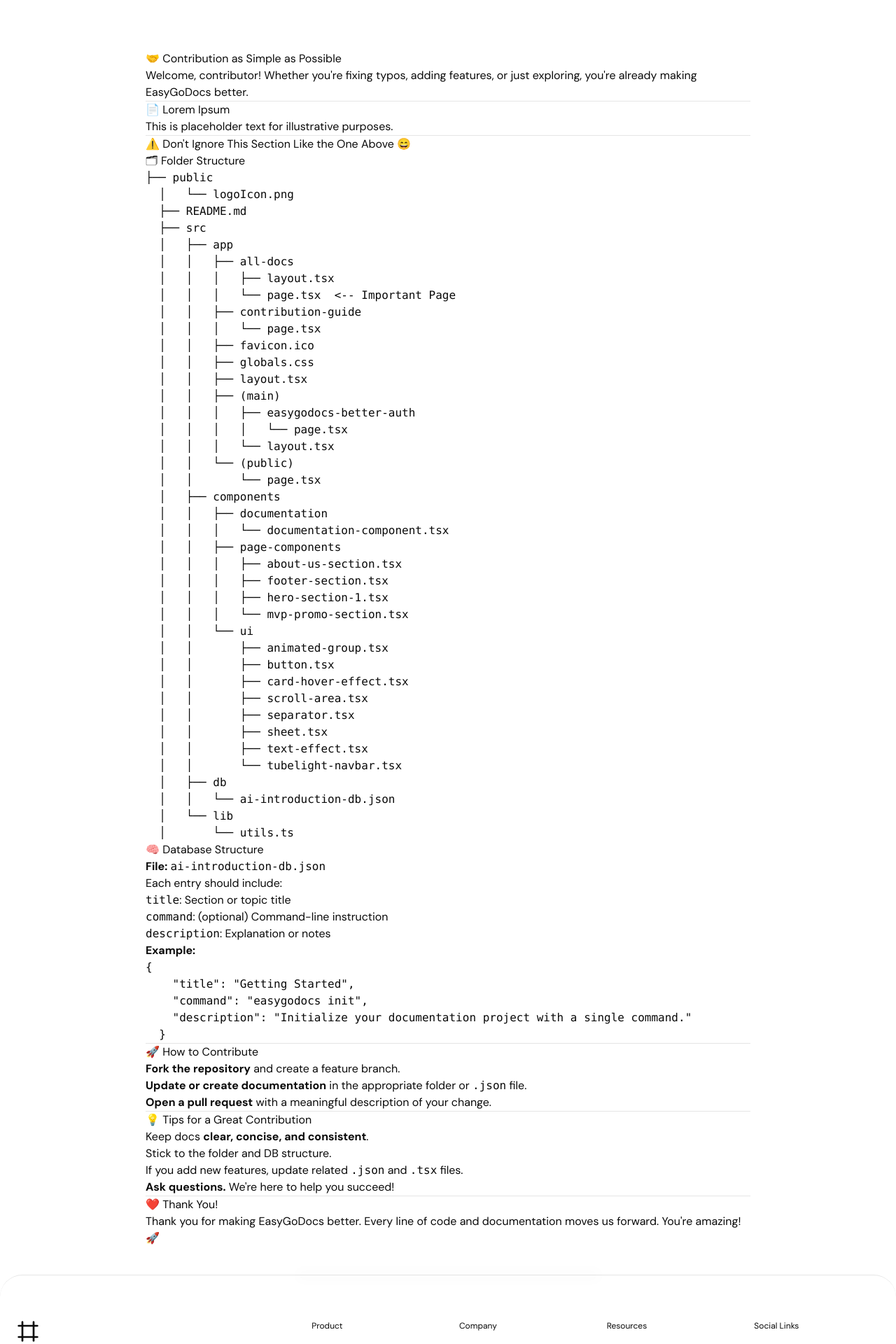
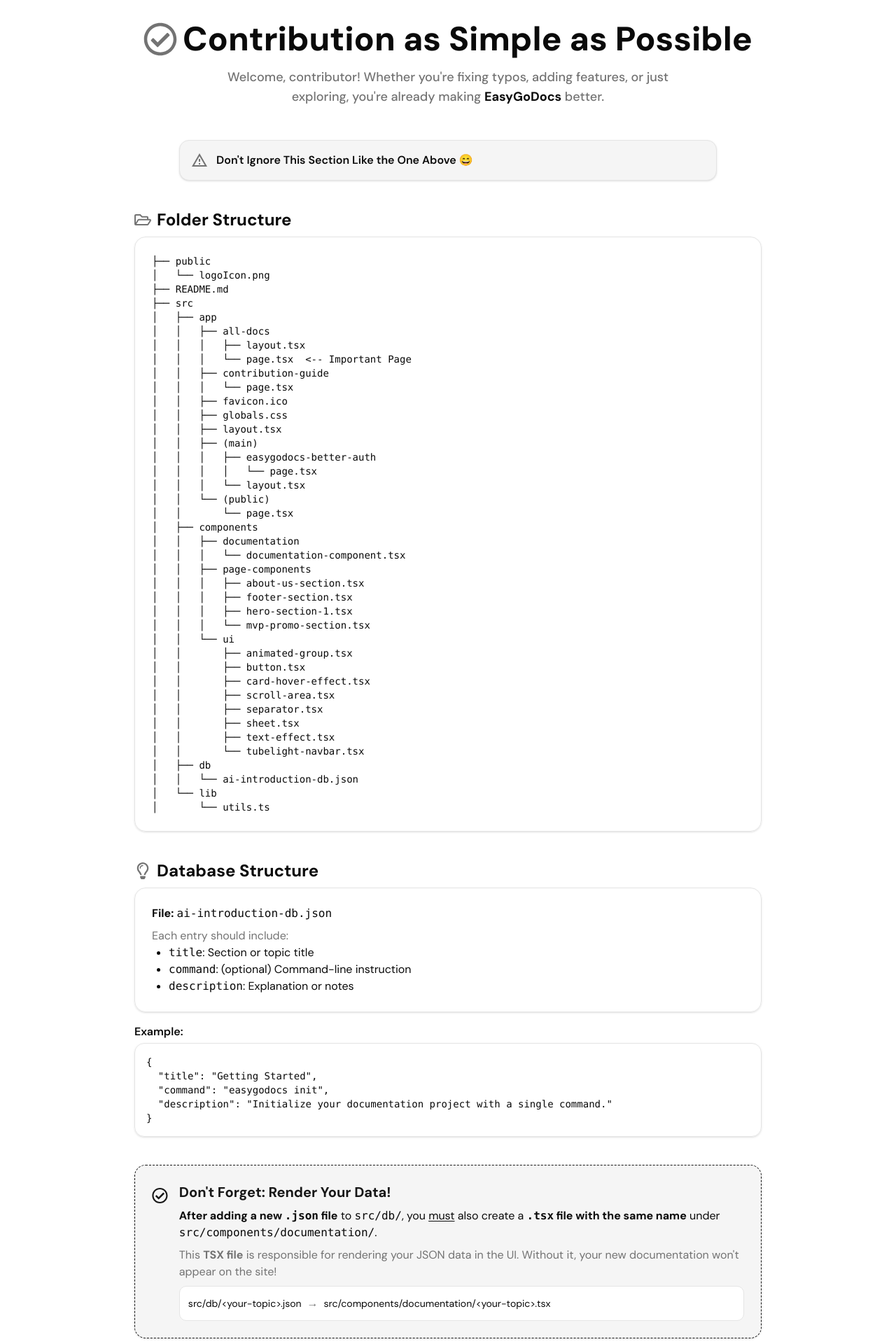
Before and after one commit to EasyGoDocs/easygodocs, a Next.js app: page /contribution-guide in a window 1280 px wide. Shown: the part 80-2000 px from the top of the page at 70% size. Built offline with nearby package versions, Linux system fonts and the light colour scheme.

Commit message:
feat: update contribution guide with enhanced layout and new sections; modify dev script for turbopack support

```diff
--- a/package.json
+++ b/package.json
@@ -3,7 +3,7 @@
   "version": "0.1.0",
   "private": true,
   "scripts": {
-    "dev": "next dev",
+    "dev": "next dev --turbopack",
     "build": "next build",
     "start": "next start",
     "lint": "eslint . --ext .js,.jsx,.ts,.tsx",
--- a/src/app/contribution-guide/page.tsx
+++ b/src/app/contribution-guide/page.tsx
@@ -1,4 +1,6 @@
-import React from "react"; // Required for JSX scope
+import React from "react";
+import { FaRegLightbulb, FaRegCheckCircle, FaRegFolderOpen } from "react-icons/fa";
+import { MdOutlineWarningAmber } from "react-icons/md";
 
 export const metadata = {
   title: "Contribution Guide",
@@ -6,27 +8,35 @@
 
 export default function ContributionGuidePage() {
   return (
-      <div className="pt-28"> {/* Add top padding to avoid navbar overlap */}
-        <article className="prose prose-lg max-w-4xl mx-auto px-4 py-10" >
-          <h1>🤝 Contribution as Simple as Possible</h1>
+    <div className="pt-28 bg-background min-h-screen text-foreground">
+      {/* Hero Section */}
+      <section className="text-center mb-12">
+        <h1 className="text-4xl md:text-5xl font-extrabold mb-4 flex items-center justify-center gap-2">
+          <FaRegCheckCircle className="inline text-muted-foreground" aria-hidden="true" />
+          Contribution as Simple as Possible
+        </h1>
+        <p className="text-lg text-muted-foreground max-w-2xl mx-auto font-medium">
+          Welcome, contributor! Whether you&apos;re fixing typos, adding features, or just exploring,
+          you&apos;re already making <span className="font-bold text-foreground">EasyGoDocs</span> better.
+        </p>
+      </section>
 
-          <p>
-            Welcome, contributor! Whether you&apos;re fixing typos, adding features, or just exploring,
-            you&apos;re already making EasyGoDocs better.
-          </p>
+      {/* Callout Section */}
+      <section className="max-w-3xl mx-auto mb-10">
+        <div className="flex items-center gap-3 bg-muted border border-border rounded-xl p-4 shadow-sm" role="alert" aria-live="polite">
+          <MdOutlineWarningAmber className="text-muted-foreground text-2xl" aria-hidden="true" />
+          <span className="font-semibold text-foreground">Don&apos;t Ignore This Section Like the One Above 😄</span>
+        </div>
+      </section>
 
-          <hr />
-
-          <h2>📄 Lorem Ipsum</h2>
-          <p>This is placeholder text for illustrative purposes.</p>
-
-          <hr />
-
-          <h2>⚠️ Don&apos;t Ignore This Section Like the One Above 😄</h2>
-
-          <h3>🗂 Folder Structure</h3>
-          <pre>
-            <code>
+      {/* Folder Structure Section */}
+      <section className="max-w-4xl mx-auto mb-10">
+        <h2 className="text-2xl font-bold mb-2 flex items-center gap-2">
+          <FaRegFolderOpen className="text-muted-foreground" aria-hidden="true" />
+          Folder Structure
+        </h2>
+        <div className="bg-card/80 rounded-2xl p-6 shadow border border-border">
+          <pre className="bg-transparent text-sm overflow-x-auto" aria-label="Project folder structure">
 {`├── public
 │   └── logoIcon.png
 ├── README.md
@@ -67,57 +77,92 @@
 │   │   └── ai-introduction-db.json
 │   └── lib
 │       └── utils.ts`}
-            </code>
           </pre>
+        </div>
+      </section>
 
-          <h3>🧠 Database Structure</h3>
-          <p>
-            <strong>File:</strong> <code>ai-introduction-db.json</code>
-          </p>
-          <p>Each entry should include:</p>
-          <ul>
+      {/* Database Structure Section */}
+      <section className="max-w-4xl mx-auto mb-10">
+        <h2 className="text-2xl font-bold mb-2 flex items-center gap-2">
+          <FaRegLightbulb className="text-muted-foreground" aria-hidden="true" />
+          Database Structure
+        </h2>
+        <div className="bg-card/80 rounded-2xl p-6 shadow border border-border mb-4">
+          <p className="mb-2"><strong>File:</strong> <code>ai-introduction-db.json</code></p>
+          <p className="text-muted-foreground">Each entry should include:</p>
+          <ul className="list-disc pl-6 text-foreground">
             <li><code>title</code>: Section or topic title</li>
             <li><code>command</code>: (optional) Command-line instruction</li>
             <li><code>description</code>: Explanation or notes</li>
           </ul>
-
-          <p><strong>Example:</strong></p>
-          <pre>
-            <code>
+        </div>
+        <p className="font-semibold mb-1">Example:</p>
+        <div className="bg-card/80 rounded-xl p-4 shadow border border-border">
+          <pre className="bg-transparent text-sm overflow-x-auto" aria-label="Database JSON example">
 {`{
   "title": "Getting Started",
   "command": "easygodocs init",
   "description": "Initialize your documentation project with a single command."
 }`}
-            </code>
           </pre>
+        </div>
+      </section>
 
-          <hr />
+      {/* New Step: Add TSX file for new JSON */}
+      <section className="max-w-4xl mx-auto mb-10">
+        <div className="bg-muted border border-dashed border-primary rounded-2xl p-6 shadow flex items-start gap-4">
+          <FaRegCheckCircle className="text-primary text-3xl mt-1" aria-hidden="true" />
+          <div>
+            <h3 className="text-xl font-bold mb-2 text-primary">Don&apos;t Forget: Render Your Data!</h3>
+            <p className="text-foreground mb-2">
+              <strong>After adding a new <code>.json</code> file</strong> to <code>src/db/</code>, you <span className="underline underline-offset-2">must</span> also create a <strong><code>.tsx</code> file with the same name</strong> under <code>src/components/documentation/</code>.
+            </p>
+            <p className="text-muted-foreground mb-2">
+              This <strong>TSX file</strong> is responsible for rendering your JSON data in the UI. Without it, your new documentation won&apos;t appear on the site!
+            </p>
+            <div className="bg-card rounded-lg p-3 border border-border mt-2">
+              <span className="font-mono text-sm">src/db/&lt;your-topic&gt;.json</span>
+              <span className="mx-2 text-muted-foreground">→</span>
+              <span className="font-mono text-sm">src/components/documentation/&lt;your-topic&gt;.tsx</span>
+            </div>
+          </div>
+        </div>
+      </section>
 
-          <h2>🚀 How to Contribute</h2>
-          <ol>
+      {/* How to Contribute Section */}
+      <section className="max-w-3xl mx-auto mb-10">
+        <h2 className="text-2xl font-bold mb-2 flex items-center gap-2">
+          <FaRegCheckCircle className="text-muted-foreground" aria-hidden="true" />
+          How to Contribute
+        </h2>
+        <ol className="list-decimal pl-6 text-foreground space-y-1">
           <li><strong>Fork the repository</strong> and create a feature branch.</li>
           <li><strong>Update or create documentation</strong> in the appropriate folder or <code>.json</code> file.</li>
           <li><strong>Open a pull request</strong> with a meaningful description of your change.</li>
         </ol>
+      </section>
 
-          <hr />
-
-          <h2>💡 Tips for a Great Contribution</h2>
-          <ul>
+      {/* Tips Section */}
+      <section className="max-w-3xl mx-auto mb-10">
+        <div className="flex items-center gap-2 mb-2">
+          <FaRegLightbulb className="text-muted-foreground text-xl" aria-hidden="true" />
+          <h2 className="text-2xl font-bold">Tips for a Great Contribution</h2>
+        </div>
+        <ul className="list-disc pl-6 text-muted-foreground space-y-1">
           <li>Keep docs <strong>clear, concise, and consistent</strong>.</li>
           <li>Stick to the folder and DB structure.</li>
           <li>If you add new features, update related <code>.json</code> and <code>.tsx</code> files.</li>
           <li><strong>Ask questions.</strong> We&apos;re here to help you succeed!</li>
         </ul>
+      </section>
 
-          <hr />
-
-          <h2>❤️ Thank You!</h2>
-          <p>
-            Thank you for making EasyGoDocs better. Every line of code and documentation moves us forward. You&apos;re amazing! 🚀
+      {/* Thank You Section */}
+      <section className="max-w-2xl mx-auto text-center mt-16 mb-8">
+        <h2 className="text-3xl font-extrabold mb-4">❤️ Thank You!</h2>
+        <p className="text-lg text-muted-foreground font-medium">
+          Thank you for making <span className="font-bold text-foreground">EasyGoDocs</span> better. Every line of code and documentation moves us forward. You&apos;re amazing! 🚀
         </p>
-        </article>
+      </section>
     </div>
   );
 }
--- a/src/components/page-components/footer-section.tsx
+++ b/src/components/page-components/footer-section.tsx
@@ -9,6 +9,7 @@
   LinkedinIcon,
   YoutubeIcon,
 } from "lucide-react";
+import Link from "next/link";
 
 interface FooterLink {
   title: string;
@@ -81,13 +82,15 @@
                 <ul className="text-muted-foreground mt-4 space-y-2 text-sm">
                   {section.links.map((link) => (
                     <li key={link.title}>
-                      <a
+                      <Link
                         href={link.href}
                         className="hover:text-foreground inline-flex items-center transition-all duration-300"
+                        target={link.href.startsWith('http') ? '_blank' : undefined}
+                        rel={link.href.startsWith('http') ? 'noopener noreferrer' : undefined}
                       >
                         {link.icon && <link.icon className="me-1 size-4" />}
                         {link.title}
-                      </a>
+                      </Link>
                     </li>
                   ))}
                 </ul>
```
Lines whose indentation alone changed are shown as unchanged.
